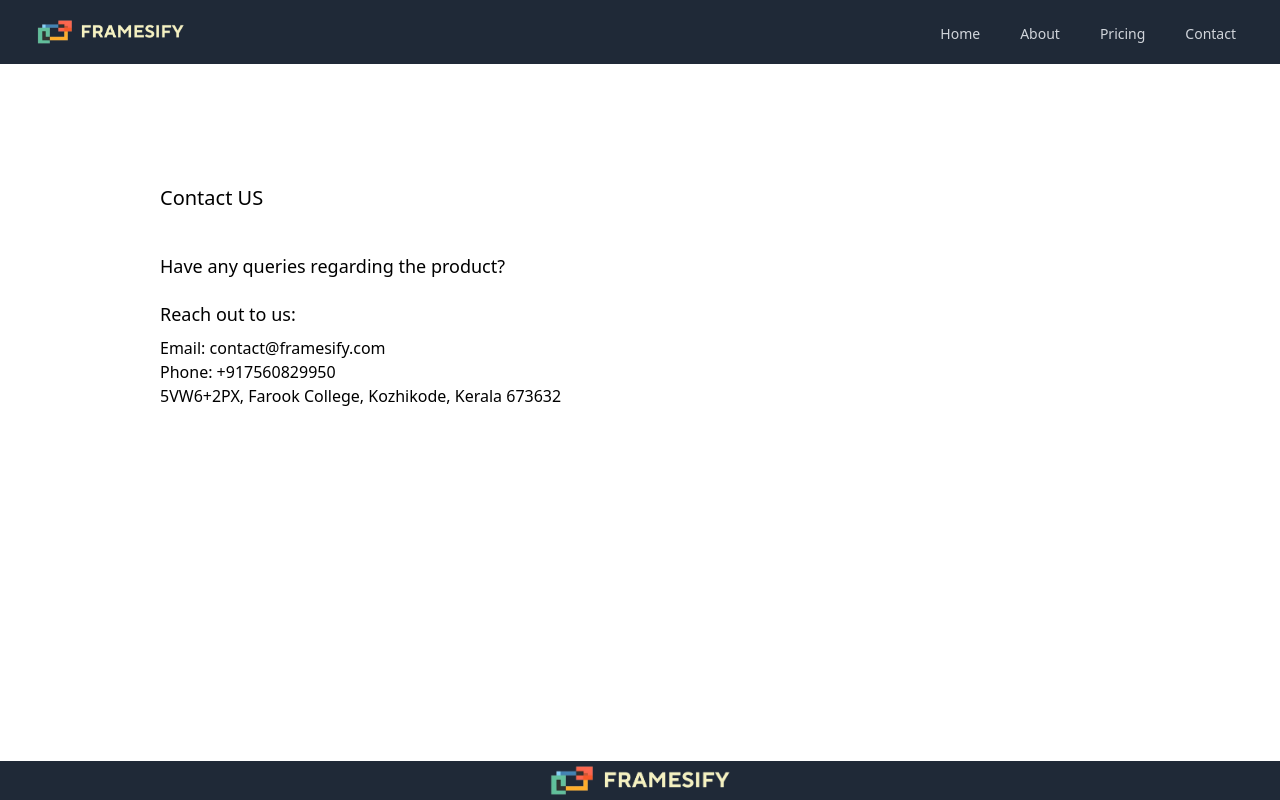
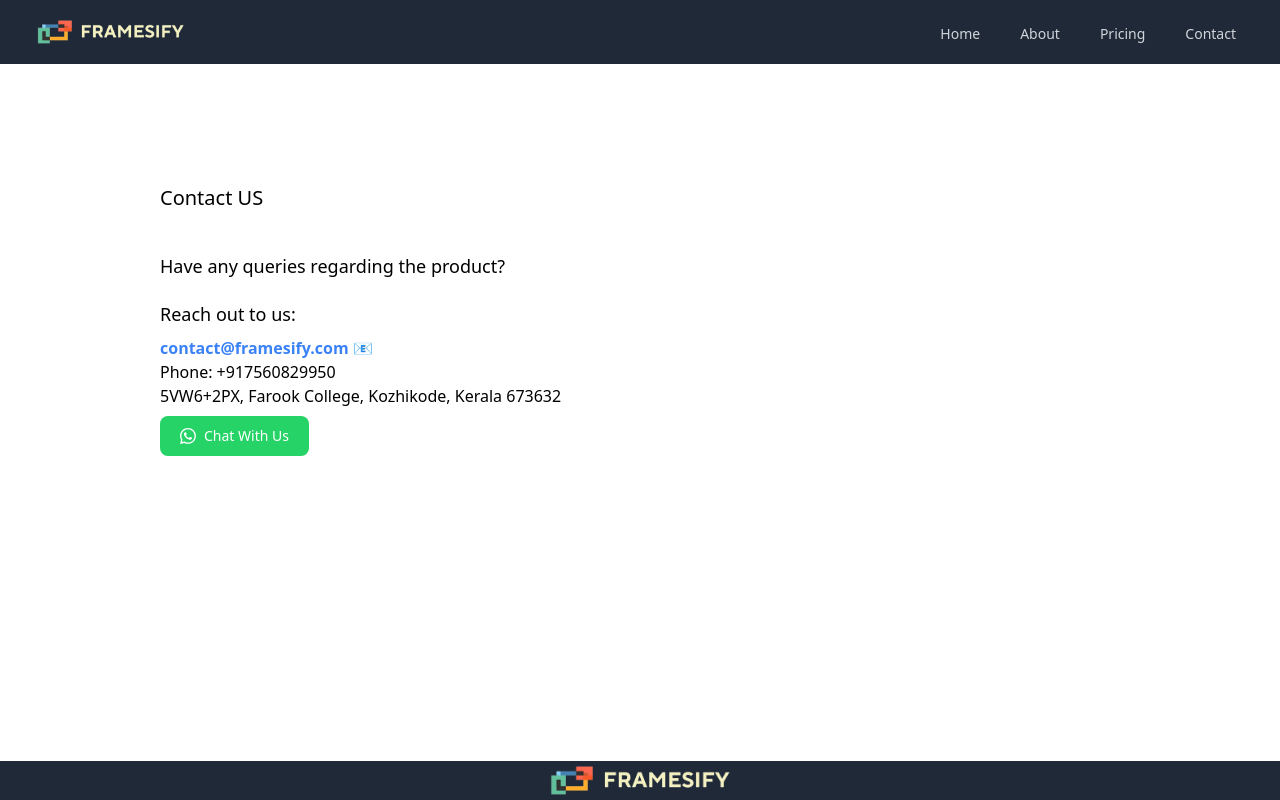
Before and after one commit to hadibinnoor/framesify-frontend, a React (Vite) app: page /contact in a window 1280 px wide. Built offline with nearby package versions, Linux system fonts and the light colour scheme.

Commit message:
Design:Contact page Button and link style

```diff
--- a/src/assets/ContactPage.jsx
+++ b/src/assets/ContactPage.jsx
@@ -13,14 +13,45 @@
           <div className="space-y-2">
             <h3 className="text-lg">Reach out to us:</h3>
             <div className="">
+              {/* <p>
+                Email:{" "}
+                <a href="mailto:contact@framesify.com">
+                  <span style="font-weight: bold;">contact@framesify.com</span>
+                </a>
+              </p> */}
               <p>
-                Email:{" "}
-                <a href="mailto:contact@framesify.com">contact@framesify.com</a>
+                <a
+                  href="mailto:contact@framesify.com"
+                  className="text-blue-500 font-bold hover:underline flex items-center"
+                >
+                  <span>contact@framesify.com</span>
+                  <span className="ml-1">📧</span>
+                </a>
               </p>
               <p>
                 Phone: <span>+917560829950</span>
               </p>
               <p>5VW6+2PX, Farook College, Kozhikode, Kerala 673632</p>
+            </div>
+            <div className="">
+              <a href="https://wa.me/message/MCLGP4BB4PSHC1">
+                <button
+                  type="button"
+                  className="flex items-center space-x-2 text-white bg-[#25D366] hover:bg-[#25D366]/90 focus:ring-4 focus:outline-none focus:ring-[#25D366]/50 font-medium rounded-lg text-sm px-5 py-2.5 text-center inline-flex items-center dark:focus:ring-[	#25D366]/55 me-2 mb-2"
+                >
+                  <svg
+                    xmlns="http://www.w3.org/2000/svg"
+                    width="16"
+                    height="16"
+                    fill="currentColor"
+                    className="bi bi-whatsapp"
+                    viewBox="0 0 16 16"
+                  >
+                    <path d="M13.601 2.326A7.85 7.85 0 0 0 7.994 0C3.627 0 .068 3.558.064 7.926c0 1.399.366 2.76 1.057 3.965L0 16l4.204-1.102a7.9 7.9 0 0 0 3.79.965h.004c4.368 0 7.926-3.558 7.93-7.93A7.9 7.9 0 0 0 13.6 2.326zM7.994 14.521a6.6 6.6 0 0 1-3.356-.92l-.24-.144-2.494.654.666-2.433-.156-.251a6.56 6.56 0 0 1-1.007-3.505c0-3.626 2.957-6.584 6.591-6.584a6.56 6.56 0 0 1 4.66 1.931 6.56 6.56 0 0 1 1.928 4.66c-.004 3.639-2.961 6.592-6.592 6.592m3.615-4.934c-.197-.099-1.17-.578-1.353-.646-.182-.065-.315-.099-.445.099-.133.197-.513.646-.627.775-.114.133-.232.148-.43.05-.197-.1-.836-.308-1.592-.985-.59-.525-.985-1.175-1.103-1.372-.114-.198-.011-.304.088-.403.087-.088.197-.232.296-.346.1-.114.133-.198.198-.33.065-.134.034-.248-.015-.347-.05-.099-.445-1.076-.612-1.47-.16-.389-.323-.335-.445-.34-.114-.007-.247-.007-.38-.007a.73.73 0 0 0-.529.247c-.182.198-.691.677-.691 1.654s.71 1.916.81 2.049c.098.133 1.394 2.132 3.383 2.992.47.205.84.326 1.129.418.475.152.904.129 1.246.08.38-.058 1.171-.48 1.338-.943.164-.464.164-.86.114-.943-.049-.084-.182-.133-.38-.232" />
+                  </svg>
+                  <span className="whitespace-nowrap">Chat With Us</span>
+                </button>
+              </a>
             </div>
           </div>
         </div>
```
